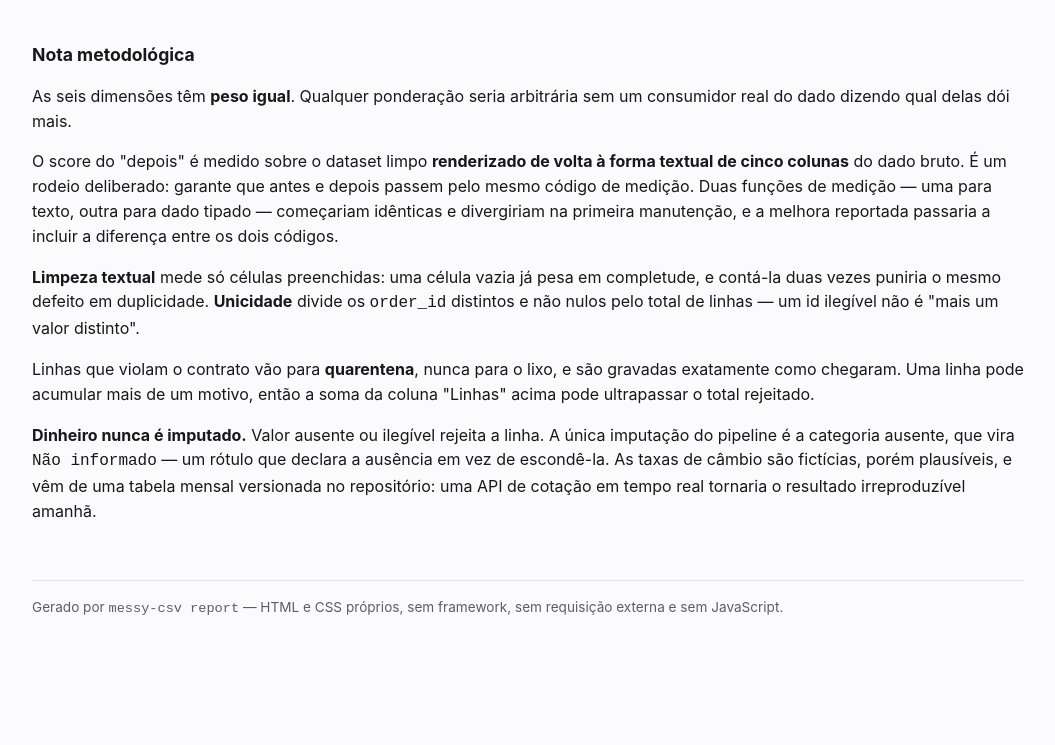
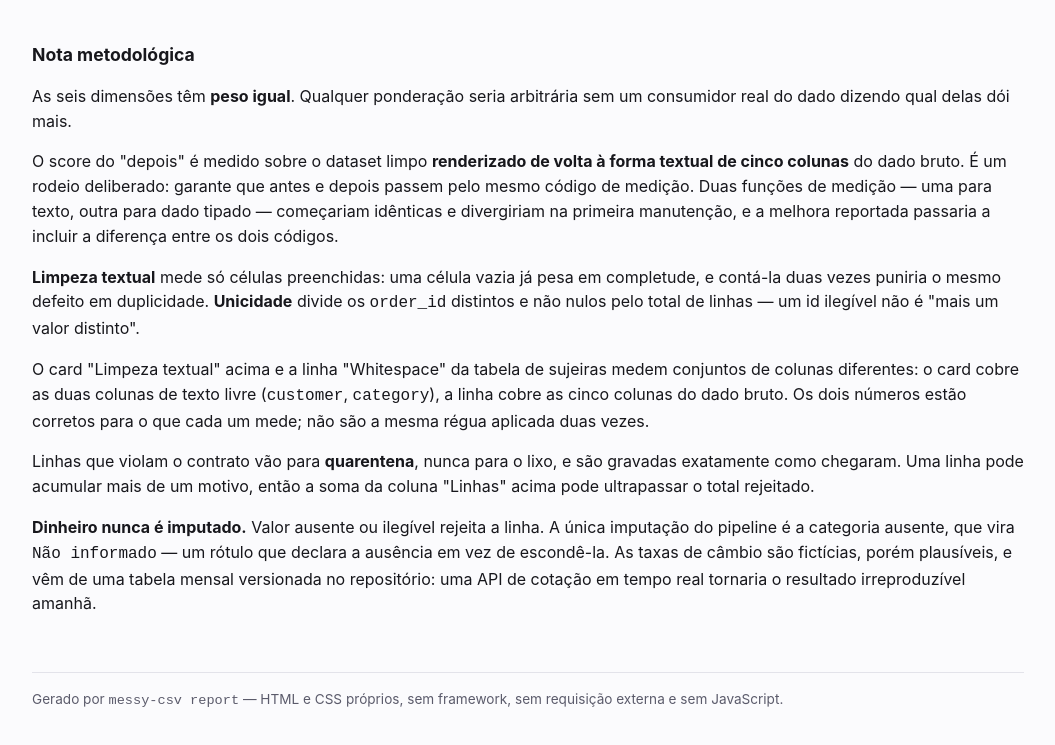
Before and after one commit to RPdatascience819/messy-csv-challenge, a plain HTML site: page docs/index.html in a window 1280 px wide. Shown: the part 3421-4166 px from the top of the page, without its empty margins (112-1167 px from the left). Before the commit the page ends 4104 px from the top, so only its background shows below. Drawn offline with Linux system fonts and the light colour scheme.

Commit message:
docs: regenera o relatorio com a nota metodologica que faltava na pagina
O commit bfc267b acrescentou a nota ao template mas o docs/index.html
regenerado foi revertido junto com a data, entao a pagina publicada ficou
sem a explicacao de que "Limpeza textual" e "Whitespace" medem conjuntos de
colunas diferentes. Template e artefato voltam a dizer a mesma coisa.

Co-Authored-By: Claude Opus 5 <noreply@anthropic.com>
Claude-Session: https://claude.ai/code/session_017m2jyqMDPipHZaab3b11vr

```diff
--- a/docs/index.html
+++ b/docs/index.html
@@ -517,6 +517,13 @@ footer { color: var(--muted); font-size: .85rem; margin-top: 3.5rem; border-top:
   valor distinto".
 </p>
 <p>
+  O card "Limpeza textual" acima e a linha "Whitespace" da tabela de sujeiras
+  medem conjuntos de colunas diferentes: o card cobre as duas colunas de texto
+  livre (<code>customer</code>, <code>category</code>), a linha cobre as cinco
+  colunas do dado bruto. Os dois números estão corretos para o que cada um mede;
+  não são a mesma régua aplicada duas vezes.
+</p>
+<p>
   Linhas que violam o contrato vão para <strong>quarentena</strong>, nunca para o
   lixo, e são gravadas exatamente como chegaram. Uma linha pode acumular mais de
   um motivo, então a soma da coluna "Linhas" acima pode ultrapassar o total
```
